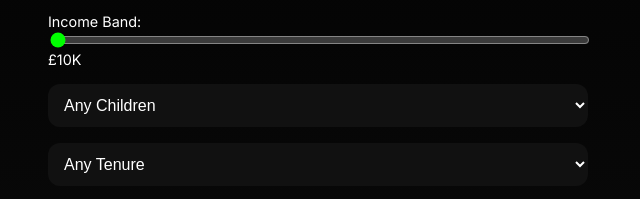
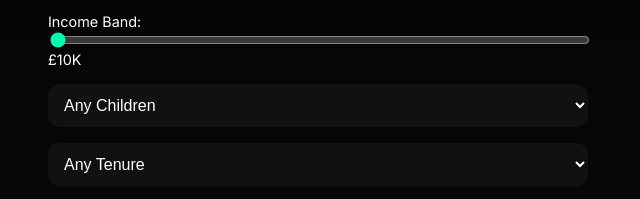
Before and after one commit to CORE-IQ/core-iq-demo, a website: page results.html in a window 1280 px wide. Shown: the part 291-490 px from the top of the page, 322-962 px from the left. Drawn offline with Linux system fonts and the light colour scheme; no server answers.

Commit message:
Improve income slider style

```diff
--- a/results.html
+++ b/results.html
@@ -33,7 +33,7 @@
       <input type="number" id="productPriceInput" placeholder="Product Unit Price" style="padding:16px; border-radius:12px; border:none; font-size:1rem; background:#111; color:#fff; box-shadow: inset 0 0 6px rgba(0,255,174,0.2);" />
       <input type="number" id="salesInput" placeholder="Required QTY of Sales" style="padding:16px; border-radius:12px; border:none; font-size:1rem; background:#111; color:#fff; box-shadow: inset 0 0 6px rgba(0,255,174,0.2);" />
       <label style="text-align:left;font-size:0.9rem;">Income Band:
-        <input type="range" id="incomeSlider" min="10000" max="100000" value="10000" step="1000" style="width:100%;accent-color:#00ff00;" oninput="document.getElementById('incomeValue').textContent="£"+(this.value/1000)+"K";" />
+        <input type="range" id="incomeSlider" min="10000" max="100000" value="10000" step="1000" style="width:100%;accent-color:#00ffae;" />
         <span id="incomeValue">£10K</span>
       </label>
       <select id="childrenFilter" style="padding:12px;border-radius:12px;border:none;font-size:1rem;background:#111;color:#fff;">
@@ -65,6 +65,7 @@
   <script src="results.js"></script>
   <script src="roi.js"></script>
   <script src="budget.js"></script>
+  <script src="slider.js"></script>
   <script src="main.js"></script>
   <script src="chat.js"></script>
 </body>
--- /dev/null
+++ b/slider.js
@@ -0,0 +1,13 @@
+const slider = document.getElementById('incomeSlider');
+const valueLabel = document.getElementById('incomeValue');
+if (slider && valueLabel) {
+  const update = () => {
+    const min = parseFloat(slider.min);
+    const max = parseFloat(slider.max);
+    const val = ((slider.value - min) / (max - min)) * 100;
+    slider.style.background = `linear-gradient(to right, #00ffae 0%, #00ffae ${val}%, #333 ${val}%, #333 100%)`;
+    valueLabel.textContent = `£${Math.round(slider.value / 1000)}K`;
+  };
+  slider.addEventListener('input', update);
+  update();
+}
```
Also changed, not shown: index.html (+2 -1 lines).
